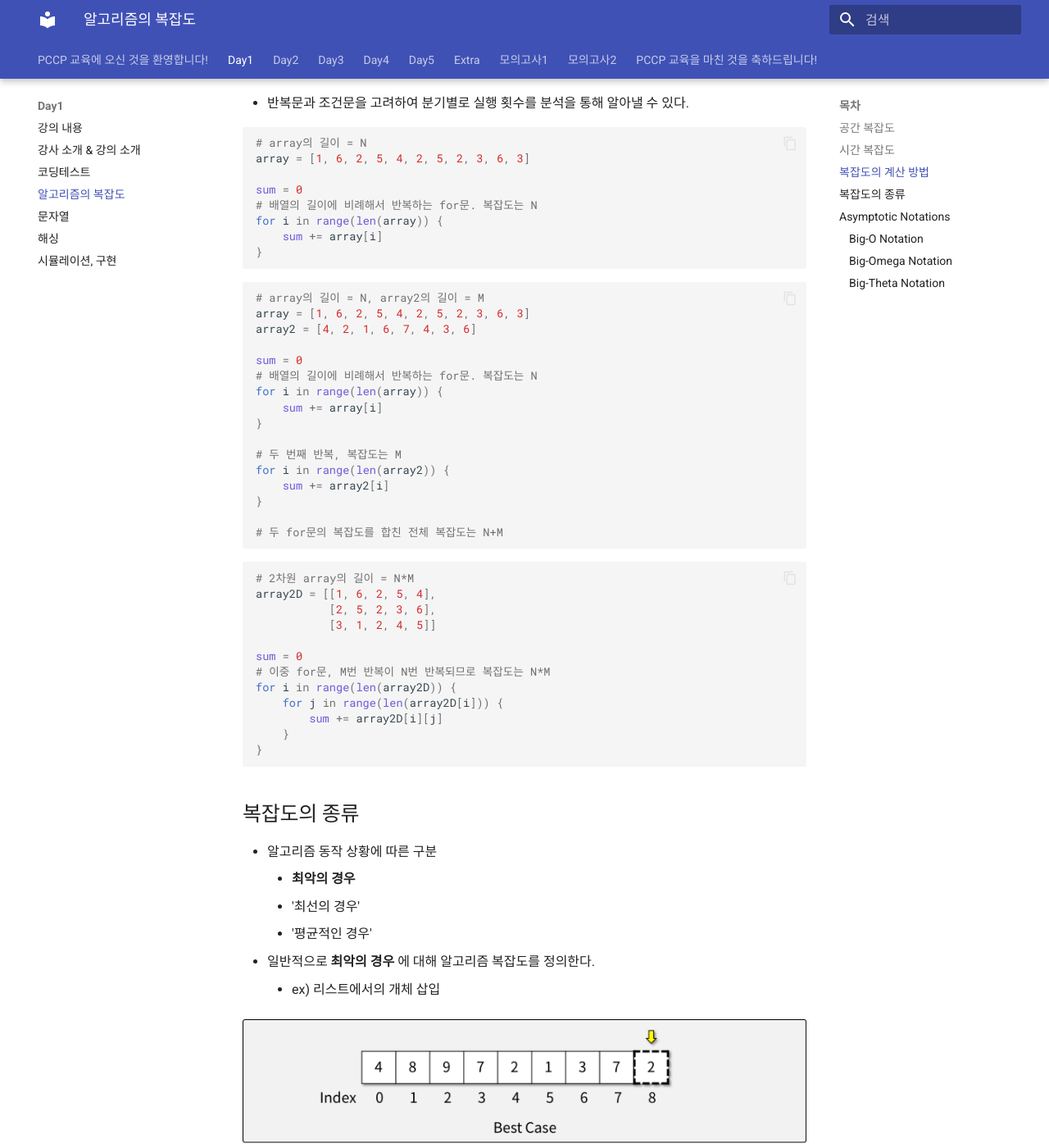
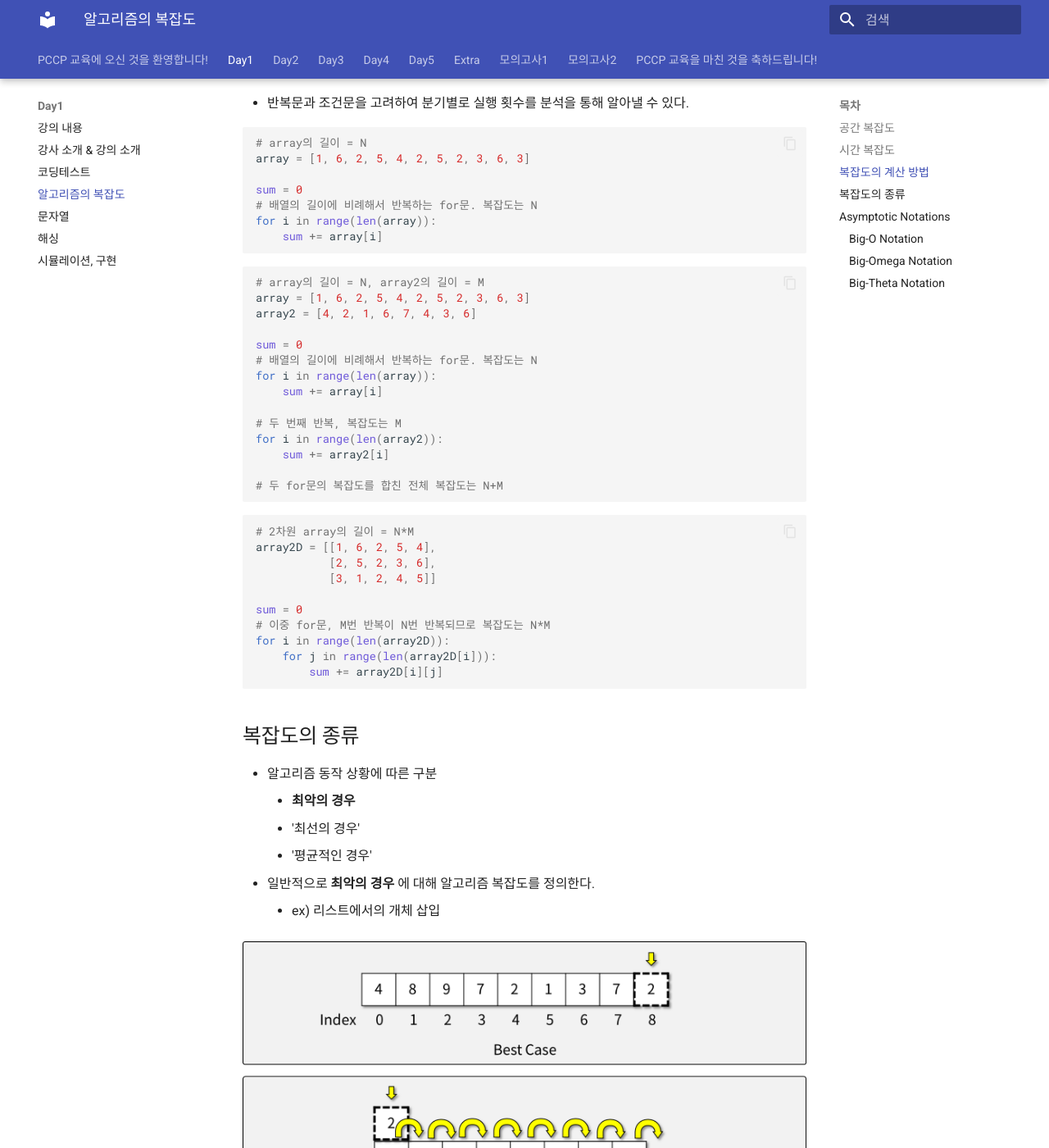
Before and after one commit to abel-shin/pccp-python, an MkDocs documentation site: the page built from docs/day1/section4.md, in a window 1280 px wide and 1400 px high, scrolled down 674 px. Shown: the whole window at 82% size. Built offline with MkDocs 1.6.1 and Material for MkDocs 9.7.7, drawn with Linux system fonts in a browser that asks for light colours.

Commit message:
code syntax fixed

````diff
--- a/docs/day1/section4.md
+++ b/docs/day1/section4.md
@@ -26,9 +26,8 @@ array = [1, 6, 2, 5, 4, 2, 5, 2, 3, 6, 3]
 
 sum = 0
 # 배열의 길이에 비례해서 반복하는 for문. 복잡도는 N
-for i in range(len(array)) {
+for i in range(len(array)):
     sum += array[i]
-}
 ```
 
 ``` python
@@ -38,14 +37,12 @@ array2 = [4, 2, 1, 6, 7, 4, 3, 6]
 
 sum = 0
 # 배열의 길이에 비례해서 반복하는 for문. 복잡도는 N
-for i in range(len(array)) {
+for i in range(len(array)):
     sum += array[i]
-}
 
 # 두 번째 반복, 복잡도는 M
-for i in range(len(array2)) {
+for i in range(len(array2)):
     sum += array2[i]
-}
 
 # 두 for문의 복잡도를 합친 전체 복잡도는 N+M
 ```
@@ -58,11 +55,9 @@
 
 sum = 0
 # 이중 for문, M번 반복이 N번 반복되므로 복잡도는 N*M
-for i in range(len(array2D)) {
-    for j in range(len(array2D[i])) {
+for i in range(len(array2D)):
+    for j in range(len(array2D[i])):
         sum += array2D[i][j]
-    }
-}
 ```
 
 ## 복잡도의 종류
````
